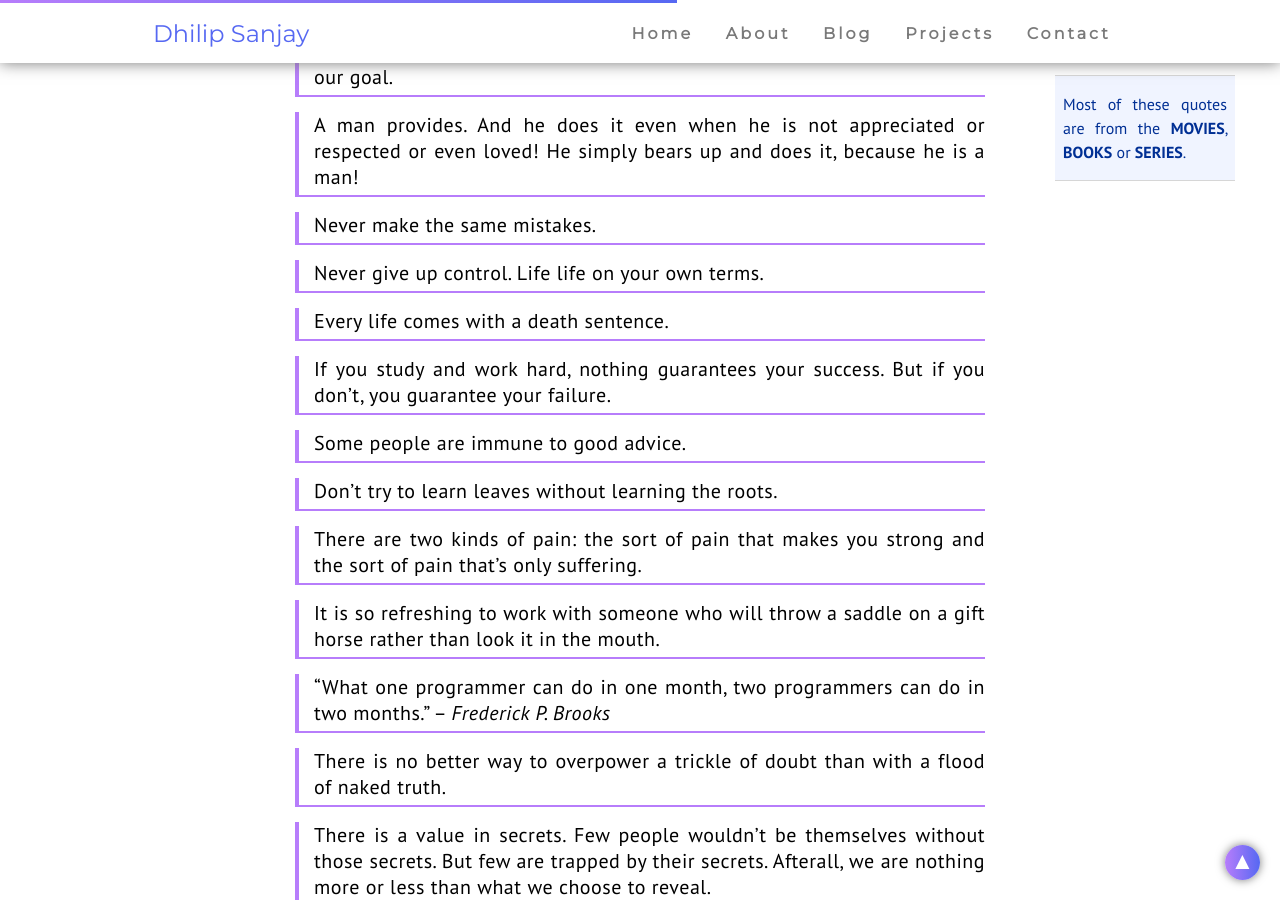
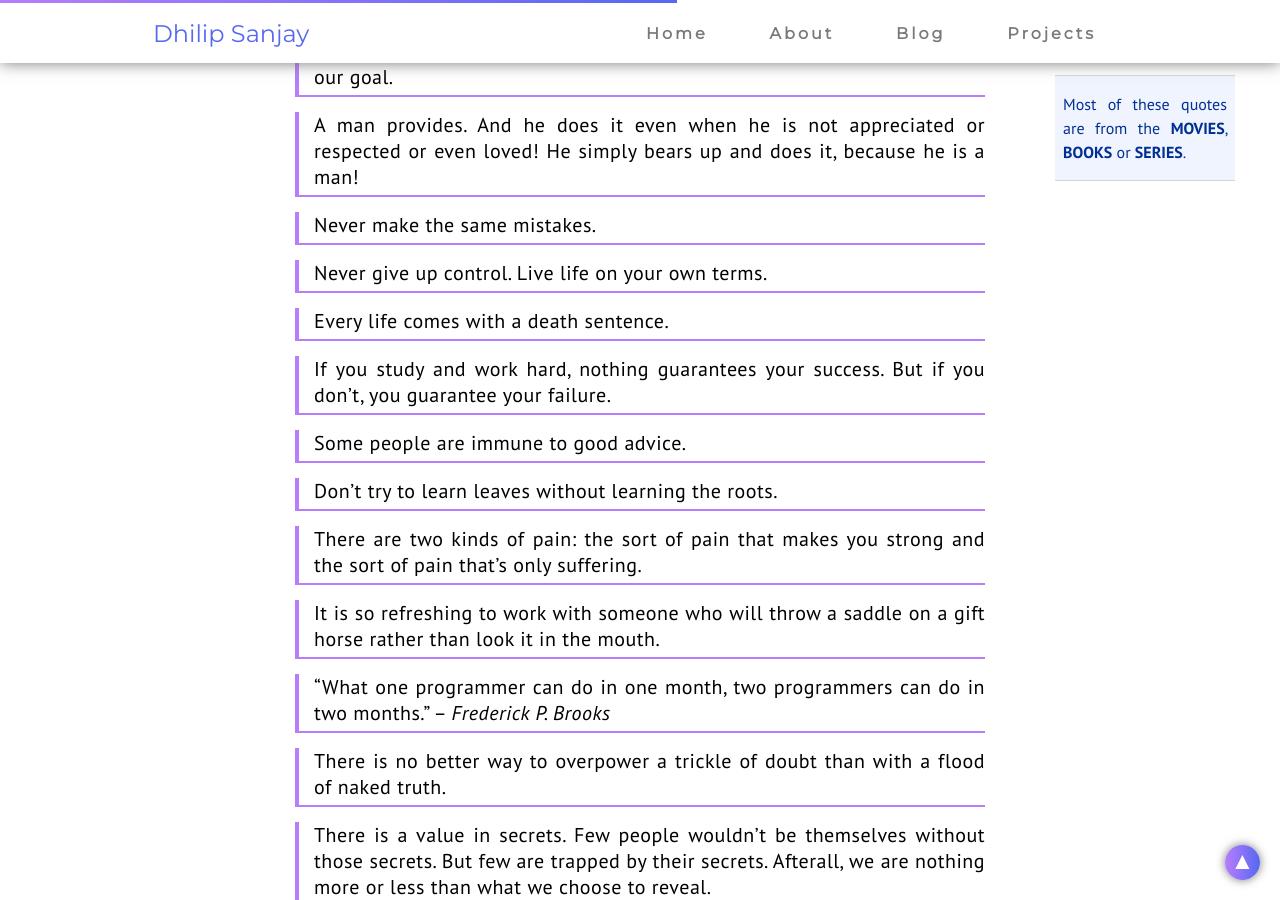
Before and after one commit to DhilipSanjay/DhilipSanjay.github.io, a Jekyll site: the page built from quotes.markdown, in a window 1280 px wide and 900 px high, scrolled down 2424 px. Built offline with Jekyll 4.4.1, drawn with Linux system fonts in a browser that asks for light colours.

Commit message:
Fix typos & Navbar

```diff
--- a/_includes/navbar.html
+++ b/_includes/navbar.html
@@ -10,7 +10,7 @@
         <li class="top-navigation-item"><a href="/about/">About</a></li>
         <li class="top-navigation-item"><a href="/blog/">Blog</a></li>
         <li class="top-navigation-item"><a href="/projects/">Projects</a></li>
-        <li class="top-navigation-item"><a href="/contact/">Contact</a></li>
+        <!-- <li class="top-navigation-item"><a href="/contact/">Contact</a></li> -->
     </ul>
     <div class="nav-icon" >
         <div class="line1"></div>
--- a/_layouts/projects.html
+++ b/_layouts/projects.html
@@ -17,7 +17,7 @@
                 <div class="project-container">
                     <div class="project-title">Detection of Sensitive Data Exposure in Images</div>
 
-                    <p class="project-details">Machine Learning Model that is deployed as a Web Application which can be used by any individual or company to detect if their images contains sensitive data or not, thereby protecting the exposure or loss of private and sensitive information.</p>
+                    <p class="project-details">Machine Learning Model that is deployed as a Web Application which can be used by any individual or company to detect sensitive data in their images.</p>
 
                     <div class="tech-stack-wrapper">
                         <span class="tech-stack">Tech Stack</span>
@@ -46,7 +46,7 @@
                 <div class="project-container">
                     <div class="project-title">Quotables</div>
 
-                    <p class="project-details">Quotables is a web application, which allows anyone to save their favourite quotes anytime, anywhere by just creating an account in the website. Therefore, a person may no longer waste time in searching for his/her favourite quotes.
+                    <p class="project-details">Quotables is a web application that can be used to collect, save, edit and categorize favourite quotes. Perfect for quote collectors (like me)!
                     </p>
 
                     <div class="tech-stack-wrapper">
@@ -121,7 +121,7 @@
                 <div class="project-container">
                     <div class="project-title">Exordium</div>
 
-                    <p class="project-details">Exordium is a mobile application developed for GRD Memorial Library. It gives a better insight into the resources present in GRD Memorial Library. It also features an Chatbot (Gibbot) to answer the users' queries.
+                    <p class="project-details">Exordium is a mobile application developed for GRD Memorial Library. This app showcases the various resources and opportunities available at GRD Memorial Library in a user-friendly manner.
                     </p>
 
                     <div class="tech-stack-wrapper">
--- a/quotes.markdown
+++ b/quotes.markdown
@@ -61,7 +61,7 @@ Most of these quotes are from the [MOVIES](/movies), [BOOKS](/books) or [SERIES]
 
 > Never make the same mistakes.
 
-> Never give up control. Life life on your own terms.
+> Never give up control. Live life on your own terms.
 
 > Every life comes with a death sentence.
 
```
